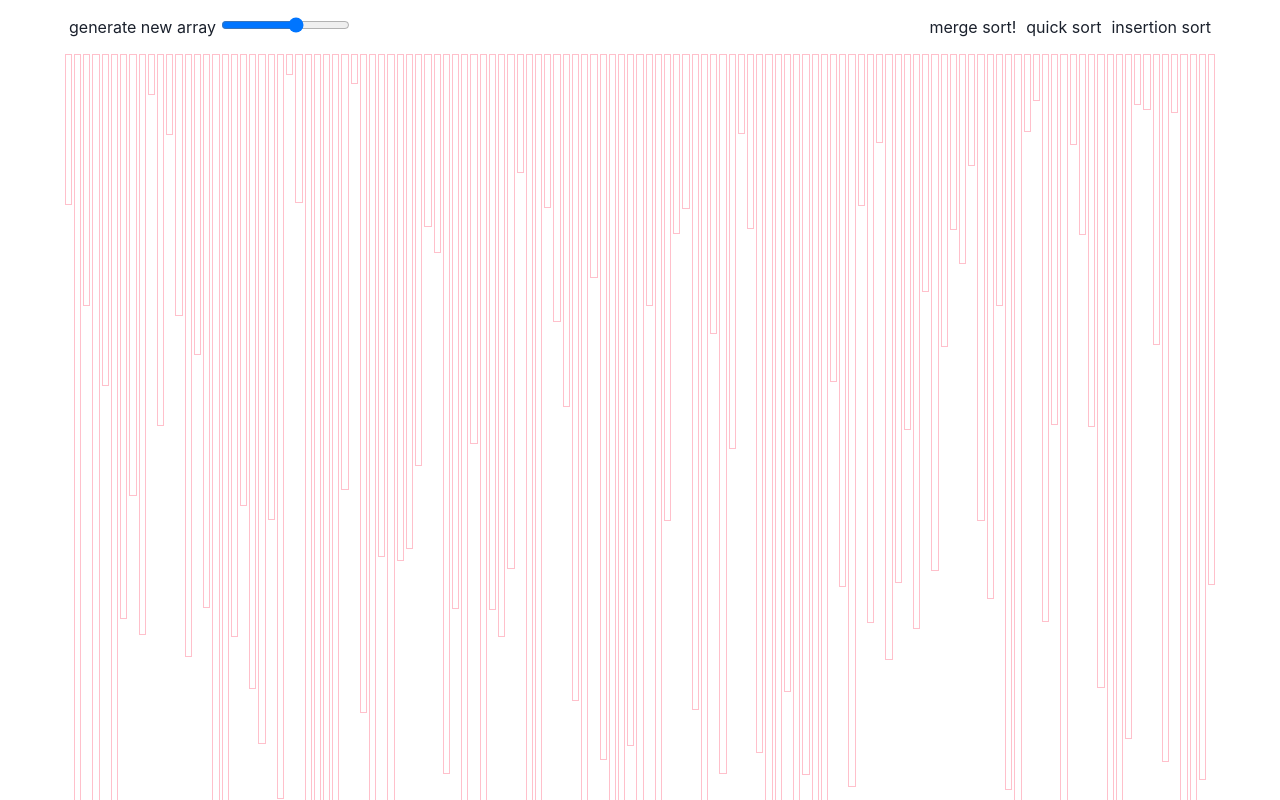
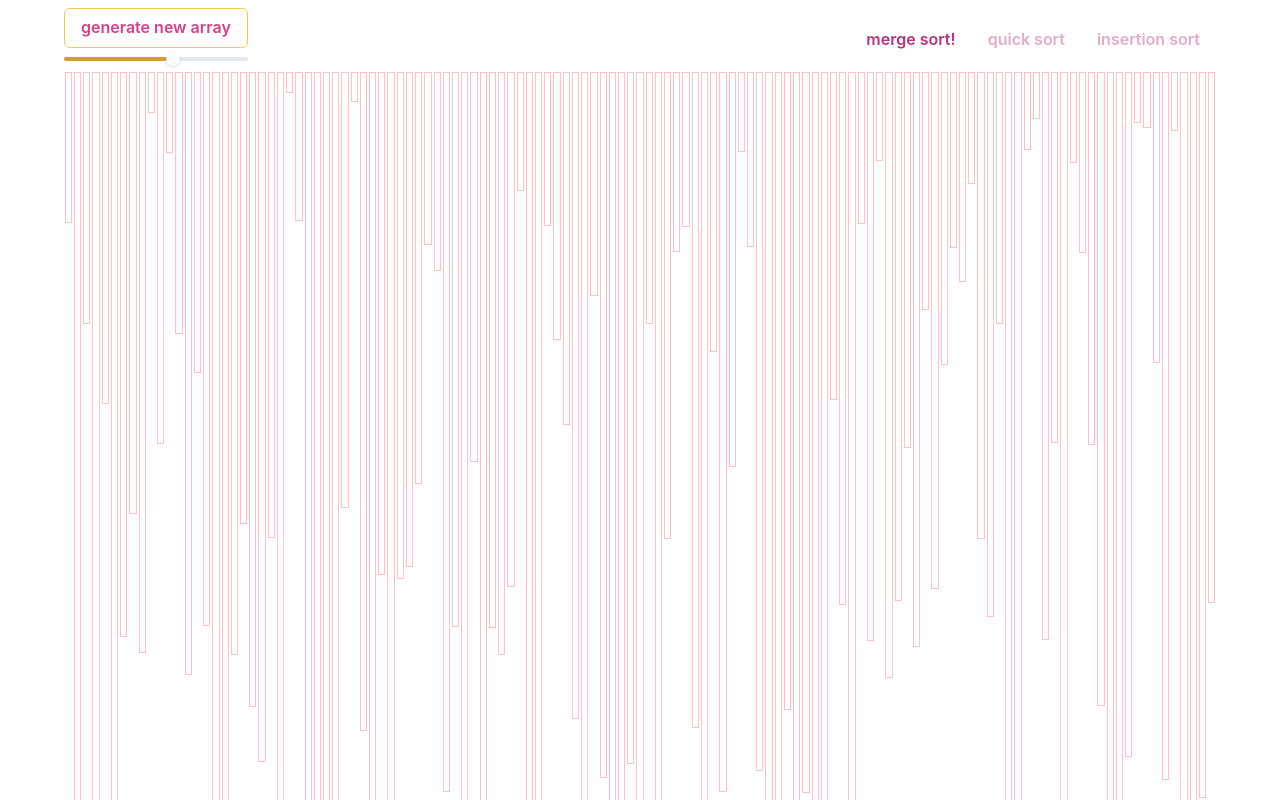
Before and after one commit to tomdaniels/visualeyes, a Next.js app: page / in a window 1280 px wide. Shown: the top 800 px of the page. Built offline with nearby package versions, Linux system fonts and the light colour scheme.

Commit message:
chakra based control panel

```diff
--- a/src/components/array-visualiser.tsx
+++ b/src/components/array-visualiser.tsx
@@ -46,10 +46,9 @@ export default function ArrayVisualiser(): ReactElement {
     setIsSorted(true);
   }
 
-  function handleSlider(e: EventTarget & HTMLInputElement) {
-    const count = parseInt(e.value);
-    setNumberOfBars(count);
-    resetArray(count);
+  function handleSlider(newCount: number) {
+    setNumberOfBars(newCount);
+    resetArray(newCount);
   }
 
   return (
--- a/src/components/control-panel.tsx
+++ b/src/components/control-panel.tsx
@@ -1,6 +1,13 @@
 import React from 'react';
-
-import * as styles from '../styles/control-panel.style';
+import {
+  Slider,
+  SliderTrack,
+  SliderFilledTrack,
+  SliderThumb,
+  Box,
+  Button,
+  Flex,
+} from '@chakra-ui/react';
 
 interface ControlPanelProps {
   onReset: Function;
@@ -18,23 +25,51 @@ const ControlPanel: React.FC<ControlPanelProps> = ({
   array,
 }) => {
   return (
-    <div css={styles.buttonGroup}>
+    <Box w="90%" m="8px auto 0">
+      <Flex justifyContent="space-between" align="center">
         <div>
-        <button onClick={() => onReset()}>generate new array</button>
-        <input
-          type="range"
+          <Button
+            variant="outline"
+            color="pink.500"
+            colorScheme="yellow"
+            borderColor="yellow.400"
+            onClick={() => onReset()}
+          >
+            generate new array
+          </Button>
+          <Slider
             min={15}
-          value={numberOfBars}
             max={200}
+            colorScheme="yellow"
+            aria-label="sample-size"
+            defaultValue={numberOfBars}
+            onChange={(v) => handleSliderChange(v)}
+          >
+            <SliderTrack>
+              <SliderFilledTrack
                 onChange={(e) => handleSliderChange(e.target)}
               />
+            </SliderTrack>
+            <SliderThumb />
+          </Slider>
         </div>
         <div>
-        <button onClick={() => handleSortClick(array)}>merge sort!</button>
-        <button disabled>quick sort</button>
-        <button disabled>insertion sort</button>
+          <Button
+            variant="ghost"
+            colorScheme="pink"
+            onClick={() => handleSortClick(array)}
+          >
+            merge sort!
+          </Button>
+          <Button variant="ghost" colorScheme="pink" disabled>
+            quick sort
+          </Button>
+          <Button variant="ghost" colorScheme="pink" disabled>
+            insertion sort
+          </Button>
         </div>
-    </div>
+      </Flex>
+    </Box>
   );
 };
 
--- a/src/styles/control-panel.style.js
+++ /dev/null
@@ -1,12 +0,0 @@
-import { css } from '@emotion/react';
-
-export const buttonGroup = css`
-  width: 90%;
-  margin: 0 auto;
-  display: flex;
-  justify-content: space-between;
-
-  button {
-    margin: 15px 5px;
-  }
-`;
```
Lines whose indentation alone changed are shown as unchanged.
